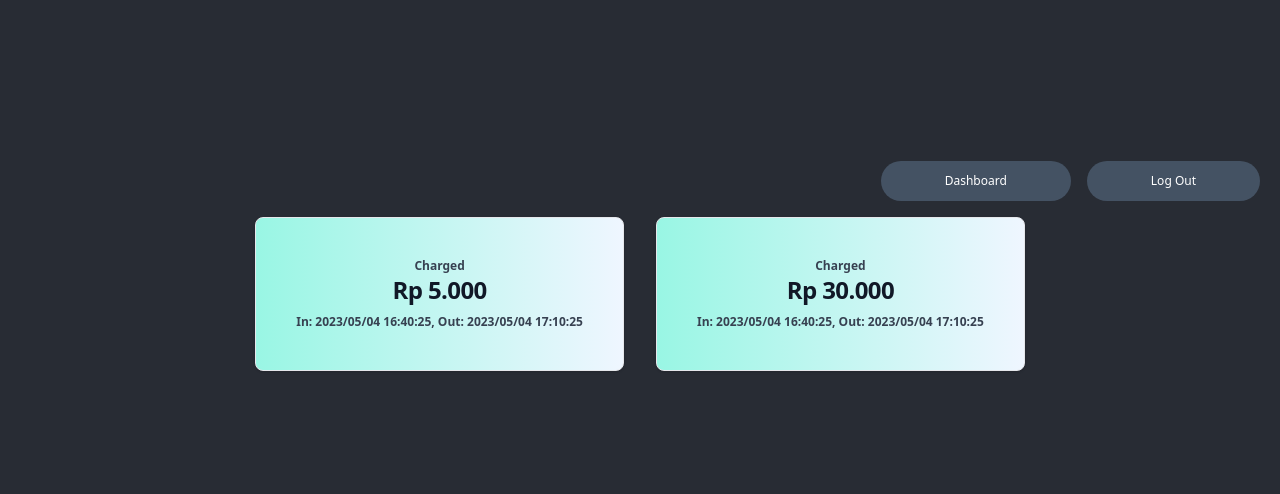
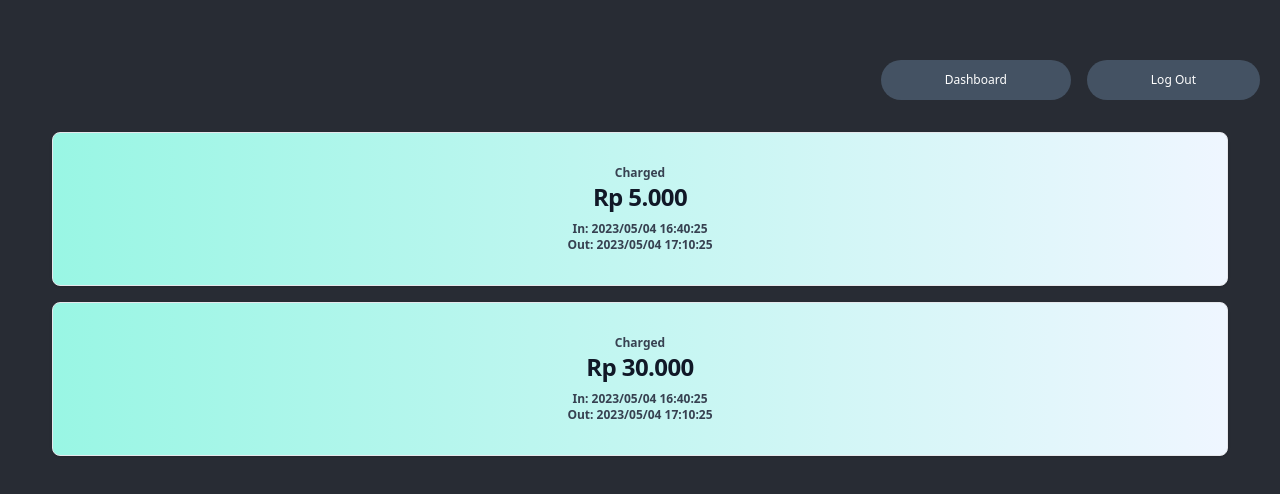
Before and after one commit to smart-parking-ta/smart-parking, a React (Create React App) app in the folder react-app/: page /e-ticket in a window 1280 px wide. Shown: the part 126-620 px from the top of the page. Built offline with nearby package versions, Linux system fonts and the light colour scheme.

Commit message:
update e-ticket style

```diff
--- a/react-app/src/views/E-ticket.js
+++ b/react-app/src/views/E-ticket.js
@@ -10,16 +10,18 @@ function ETicket(){
                 <button onClick={()=>navigate('/dashboard')} className='bg-[#445263] hover:bg-blue-200 hover:text-gray-700 text-white font-medium py-3 px-16 text-xs rounded-full focus:outline-none focus:shadow-outline'>Dashboard</button>
                 <button onClick={()=>navigate('/')} className='bg-[#445263] hover:bg-blue-200 hover:text-gray-700 text-white font-medium py-3 px-16 text-xs rounded-full focus:outline-none focus:shadow-outline'>Log Out</button>
             </div>
-            <div class="flex w-full justify-center p-4">
-            <div class="mx-4 max-w-sm p-10 bg-gradient-to-r g-gradient-to-b from-teal-200 to-blue-50 border border-gray-200 rounded-lg shadow hover:bg-gray-100 dark:bg-gray-800 dark:border-gray-700 dark:hover:bg-gray-700">
+            <div class="w-full justify-center p-4">
+                <div class="m-4 p-8 bg-gradient-to-r g-gradient-to-b from-teal-200 to-blue-50 border border-gray-200 rounded-lg shadow hover:bg-gray-100 dark:bg-gray-800 dark:border-gray-700 dark:hover:bg-gray-700">
                     <p class="text-xs font-bold text-gray-700 dark:text-gray-400">Charged</p>
                     <h5 class="mb-2 text-2xl font-bold tracking-tight text-gray-900">Rp 5.000</h5>
-                <p class="text-xs font-bold text-gray-700 dark:text-gray-400">In: 2023/05/04 16:40:25, Out: 2023/05/04 17:10:25</p>
+                    <p class="text-xs font-bold text-gray-700 dark:text-gray-400">In: 2023/05/04 16:40:25</p>
+                    <p class="text-xs font-bold text-gray-700 dark:text-gray-400">Out: 2023/05/04 17:10:25</p>
                 </div>
-            <div class="mx-4 max-w-sm p-10 bg-gradient-to-r g-gradient-to-b from-teal-200 to-blue-50 border border-gray-200 rounded-lg shadow hover:bg-gray-100 dark:bg-gray-800 dark:border-gray-700 dark:hover:bg-gray-700">
+                <div class="m-4 p-8 bg-gradient-to-r g-gradient-to-b from-teal-200 to-blue-50 border border-gray-200 rounded-lg shadow hover:bg-gray-100 dark:bg-gray-800 dark:border-gray-700 dark:hover:bg-gray-700">
                     <p class="text-xs font-bold text-gray-700 dark:text-gray-400">Charged</p>
                     <h5 class="mb-2 text-2xl font-bold tracking-tight text-gray-900">Rp 30.000</h5>
-                <p class="text-xs font-bold text-gray-700 dark:text-gray-400">In: 2023/05/04 16:40:25, Out: 2023/05/04 17:10:25</p>
+                    <p class="text-xs font-bold text-gray-700 dark:text-gray-400">In: 2023/05/04 16:40:25</p>
+                    <p class="text-xs font-bold text-gray-700 dark:text-gray-400">Out: 2023/05/04 17:10:25</p>
                 </div>
             </div>
             </div>
```
Lines whose indentation alone changed are shown as unchanged.
